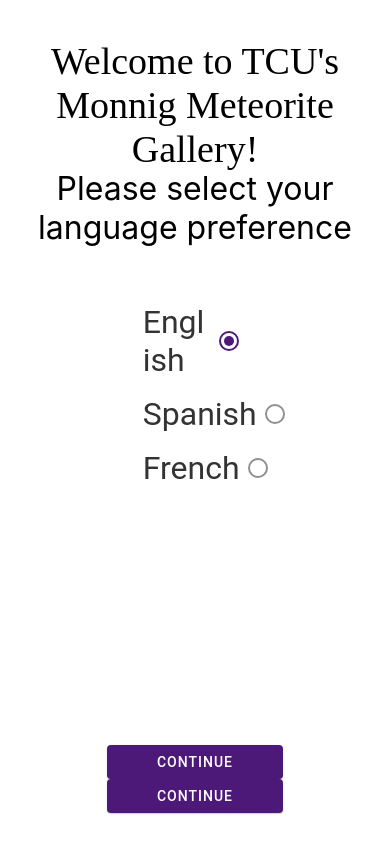
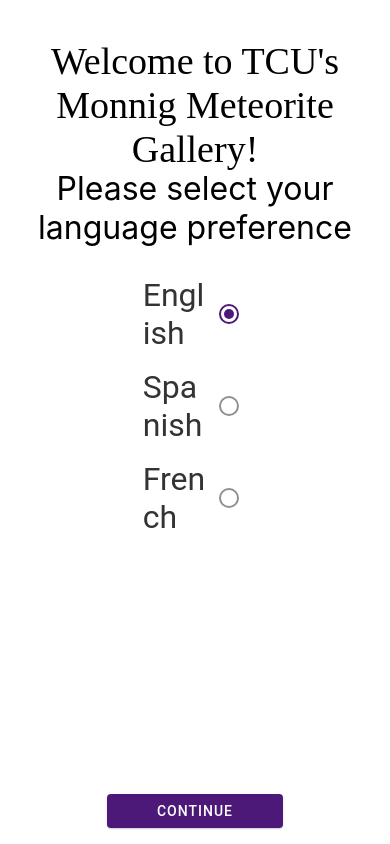
Before and after one commit to MMGBoard/Monnig-Meteorite-Gallery-App-SDP, a React Native app in the folder frontend/: screen /LanguageSelectionScreen in a window 390 px wide. Built offline with nearby package versions, Linux system fonts and the light colour scheme.

Commit message:
Fixed Radio Buttons to use translate once language is chosen

```diff
--- a/frontend/src/screens/LanguageSelectionScreen.tsx
+++ b/frontend/src/screens/LanguageSelectionScreen.tsx
@@ -36,8 +36,21 @@
     }
 };
 
-export function handleLangChange(checked:any,setChecked:any){
+export function handleEngChange(checked:any,setChecked:any){
+    const { changeLangToEn } = React.useContext(SettingsContext);
+    changeLangToEn()
+    setChecked(checked)
+}
 
+export function handleEsChange(checked:any,setChecked:any){
+    const { changeLangToEs } = React.useContext(SettingsContext);
+    changeLangToEs
+    return (setChecked(checked))
+}
+
+export function handleFrChange(checked:any,setChecked:any){
+    const { changeLangToFr } = React.useContext(SettingsContext);
+    changeLangToFr
     return (setChecked(checked))
 }
 
@@ -45,7 +58,7 @@
     const image = { uri: "https://wallpaperaccess.com/full/1954699.jpg" };
     let [_checked, setChecked] = React.useState('en');
 
-    const { currentLang_, changeLangToEn, changeLangToEs, changeLangToFr } = React.useContext(SettingsContext);
+    const { currentLang_, changeLangToEn, changeLangToEs, changeLangToFr} = React.useContext(SettingsContext);
 
     return (
         <View style={styles.container}>
@@ -58,19 +71,26 @@
             </Text>
 
                 <View style={{alignSelf: 'center', width: "35%"}}>
-                    <RadioButton.Group  onValueChange={_checked => handleLangChange(_checked,setChecked)} value={_checked}>
-                        <RadioButton.Item labelStyle={{fontSize: 32, fontFamily: 'ROBOTO', width: "50%"}}
-                        color="#4D1979" label="English" value="en" />
-
-                        <RadioButton.Item labelStyle={{fontSize: 32, fontFamily: 'ROBOTO'}}
-                        color="#4D1979" label="Spanish" value="es" />
-
-                        <RadioButton.Item labelStyle={{fontSize: 32, fontFamily: 'ROBOTO'}}
-                        color="#4D1979" label="French" value="fr" />
-                    </RadioButton.Group>
+                    <RadioButton.Item labelStyle={{fontSize: 32, fontFamily: 'ROBOTO', width: "50%"}}
+                        value="en" color="#4D1979" label="English" status={ _checked === 'en' ? 'checked' : 'unchecked'} onPress={() =>
+                        {
+                            changeLangToEn()
+                            setChecked('en')
+                        }}/>
+                    <RadioButton.Item labelStyle={{fontSize: 32, fontFamily: 'ROBOTO', width: "50%"}}
+                        value="es" color="#4D1979" label="Spanish" status={ _checked === 'es' ? 'checked' : 'unchecked'} onPress={() =>
+                        {
+                            changeLangToEs()
+                            setChecked('es')
+                        }}/>
+                    <RadioButton.Item labelStyle={{fontSize: 32, fontFamily: 'ROBOTO', width: "50%"}}
+                        value="fr" color="#4D1979" label="French" status={ _checked === 'fr' ? 'checked' : 'unchecked'} onPress={() =>
+                        {
+                            changeLangToFr()
+                            setChecked('fr')
+                        }}/>
                 </View>
             <View style={styles.continueButton}>
-                <PaperButton mode="contained" onPress={() => changeLangToFr()}><TranslateText text="Continue" lang={currentLang_}/></PaperButton>
                 <PaperButton mode="contained" onPress={() => navigation.navigate('AcuityScreen')}><TranslateText text="Continue" lang={currentLang_}/></PaperButton>
             </View>
         </View>
```
